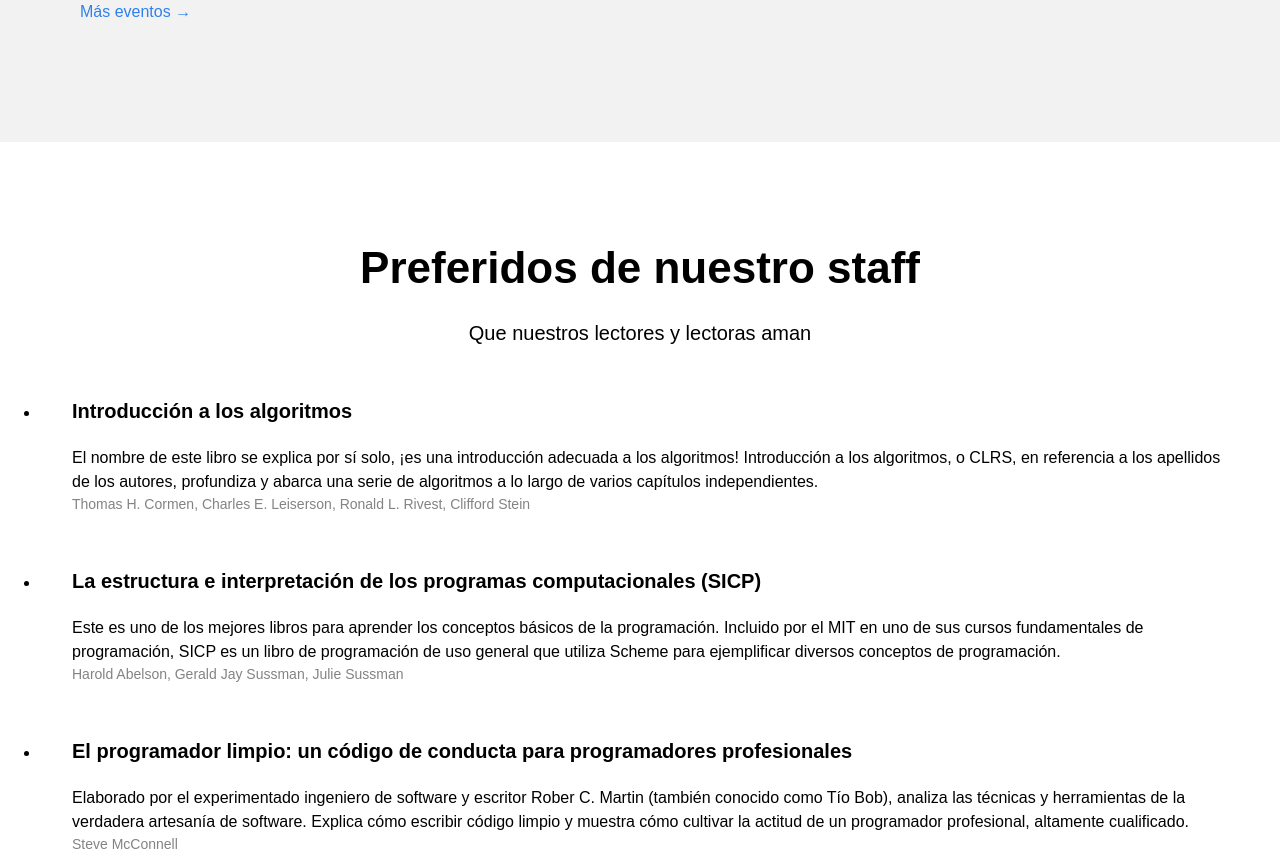
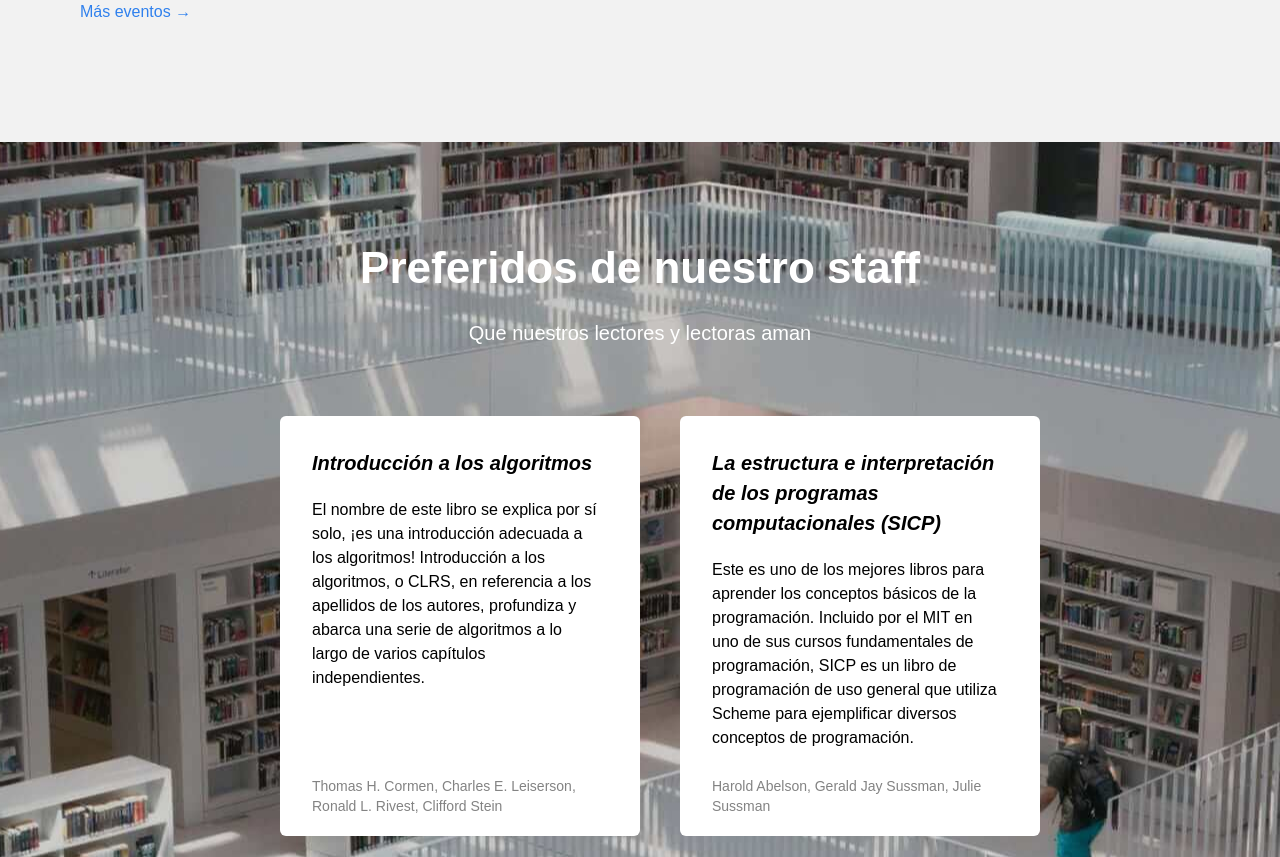
Before and after one commit to Luisliborio078/web_project_library, a plain HTML site: page index.html in a window 1280 px wide. Shown: the part 1554-2411 px from the top of the page. Drawn offline with Linux system fonts and the light colour scheme; files whose address does not match are found by name.

Commit message:
termine la parte final de la biblioteca

```diff
--- a/index.html
+++ b/index.html
@@ -117,7 +117,7 @@
       <section class="staff">
         <h2 class="staff__title">Preferidos de nuestro staff</h2>
         <p class="staff__subtitle">Que nuestros lectores y lectoras aman</p>
-        <ul>
+        <ul class="cards">
           <li class="card">
             <div class="card__content">
               <h3 class="card__title">Introducción a los algoritmos</h3>
--- a/styles/style.css
+++ b/styles/style.css
@@ -231,6 +231,14 @@
 
 .staff {
   padding: 100px 0 140px;
+  background-image: url(../images/staff_picks_background.jpg);
+  background-position: center;
+  background-repeat: no-repeat;
+  object-fit: cover;
+  display: flex;
+  flex-direction: column;
+  align-items: center;
+  justify-content: center;
 }
 
 .staff__title {
@@ -238,6 +246,7 @@
   font-size: 44px;
   line-height: 52px;
   margin: 0 0 24px;
+  color: #ffffff;
 }
 
 .staff__subtitle {
@@ -246,15 +255,30 @@
   line-height: 30px;
   font-weight: 400;
   margin: 0;
+  color: #ffffff;
+
 }
 
 /* Agrega la regla CSS para tu nueva clase aquí. Asegúrate de colocarlo antes de .card:, los padres deben preceder a sus hijos */
+.cards {
+  margin: 68px 0 0 0;
+  gap: 40px;
+  max-width: 760px;
+  display: flex;
+  flex-wrap: wrap;
+
+}
+
 
 .card {
   background-color: #fff;
   border-radius: 6px;
   padding: 32px 40px 20px 32px;
   box-sizing: border-box;
+  width: 360px;
+  height: 420px;
+  list-style: none;
+
 }
 
 .card__content {
@@ -269,12 +293,15 @@
   line-height: 30px;
   font-weight: 700;
   margin: 0;
+  font-style: italic;
 }
 
 .card__text {
   margin: 20px 0 0;
   font-size: 16px;
   line-height: 24px;
+
+
 }
 
 .card__footer {
@@ -282,6 +309,8 @@
   font-size: 14px;
   line-height: 20px;
   color: #838383;
+  margin-top: auto;
+
 }
 
 .membership {
```
